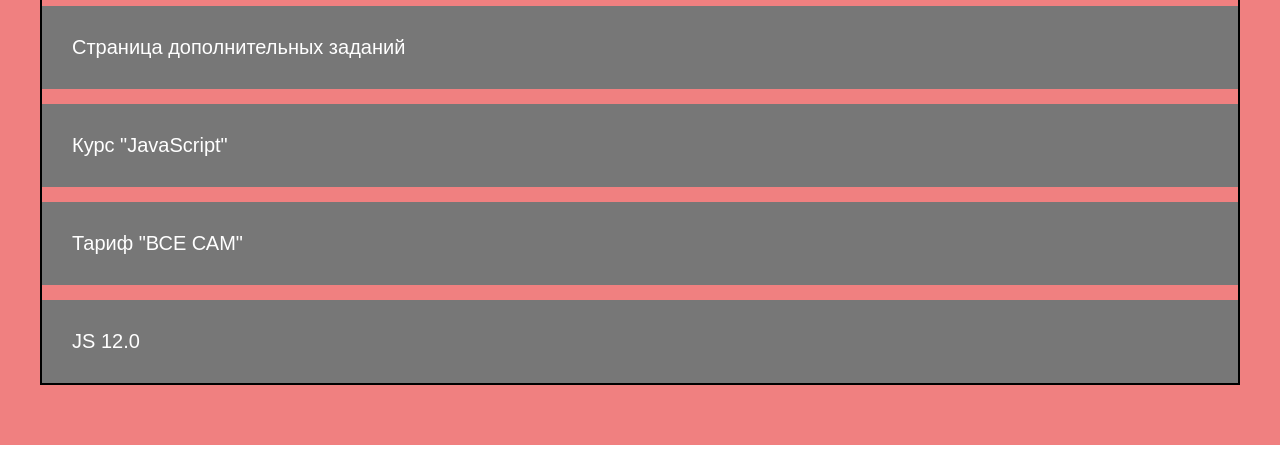
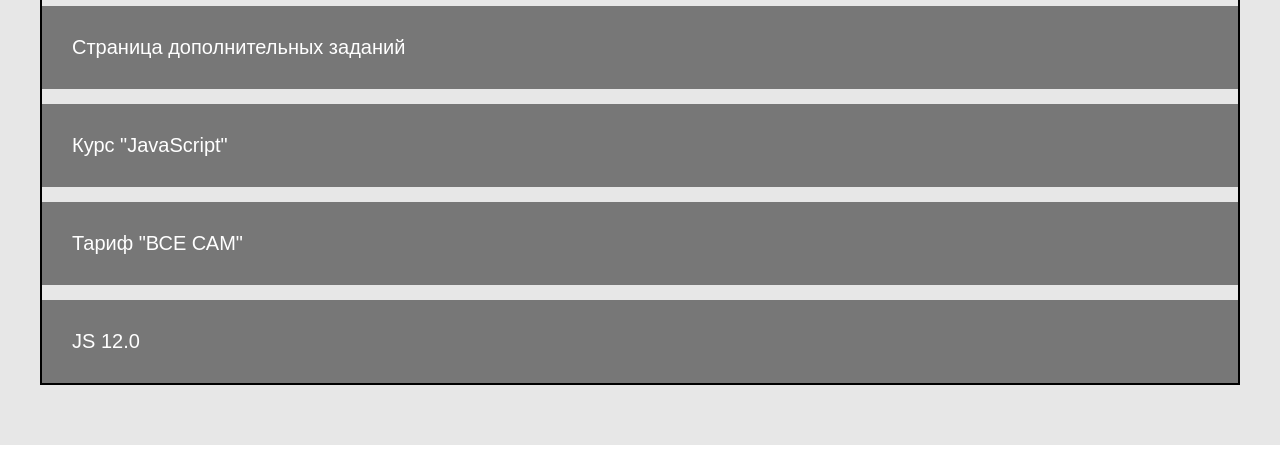
Before and after one commit to iKent-js/777, a plain HTML site: page index.html in a window 1280 px wide. Shown: the part 326-800 px from the top of the page. Drawn offline with Linux system fonts and the light colour scheme.

Commit message:
change back background index.html

```diff
--- a/css/Style.css
+++ b/css/Style.css
@@ -5,7 +5,7 @@
 }
 
 .allpage {
-    background: lightcoral;
+    background: #e7e7e7;
     padding: 0 0 60px 0;
 }
 
```
